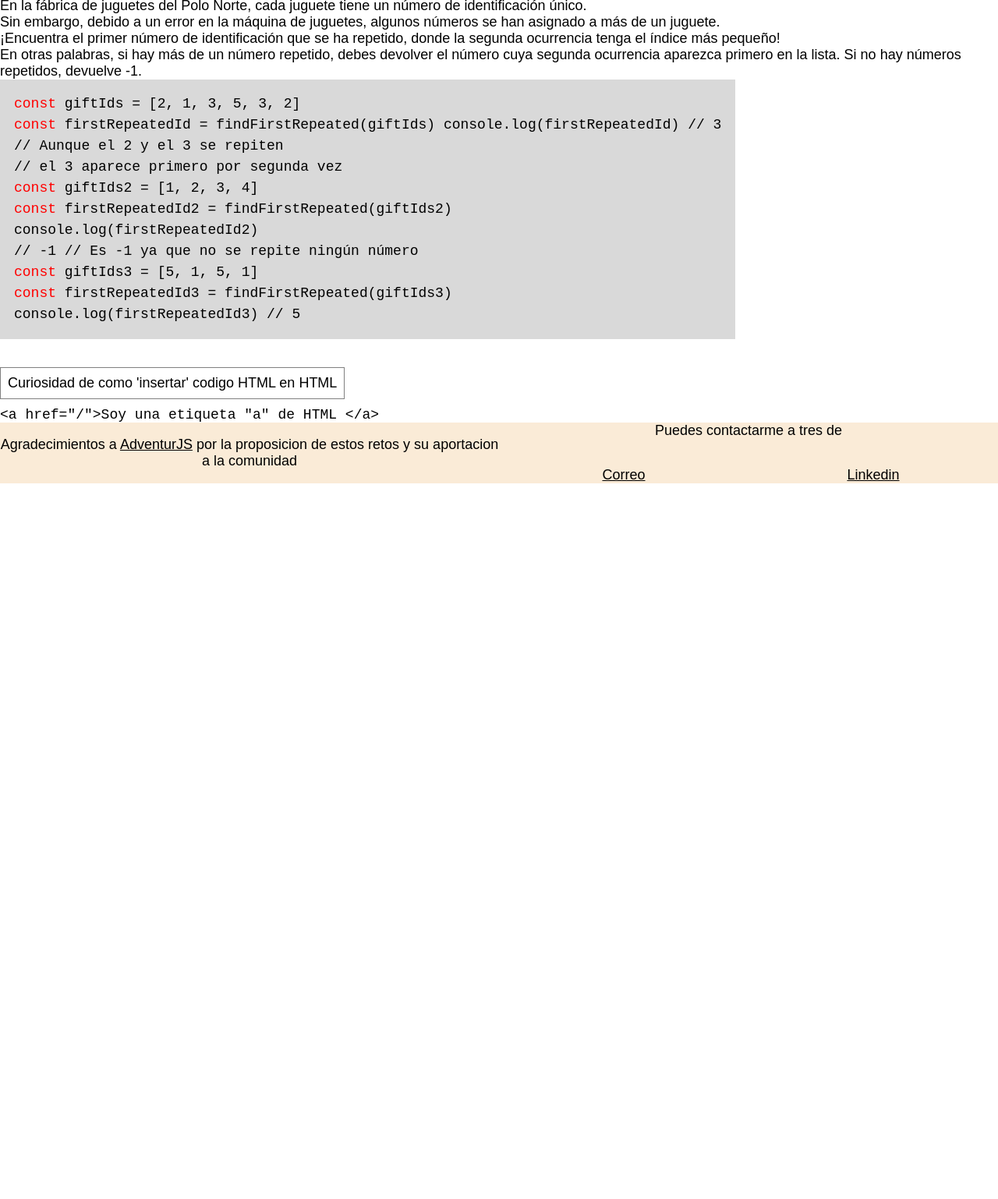
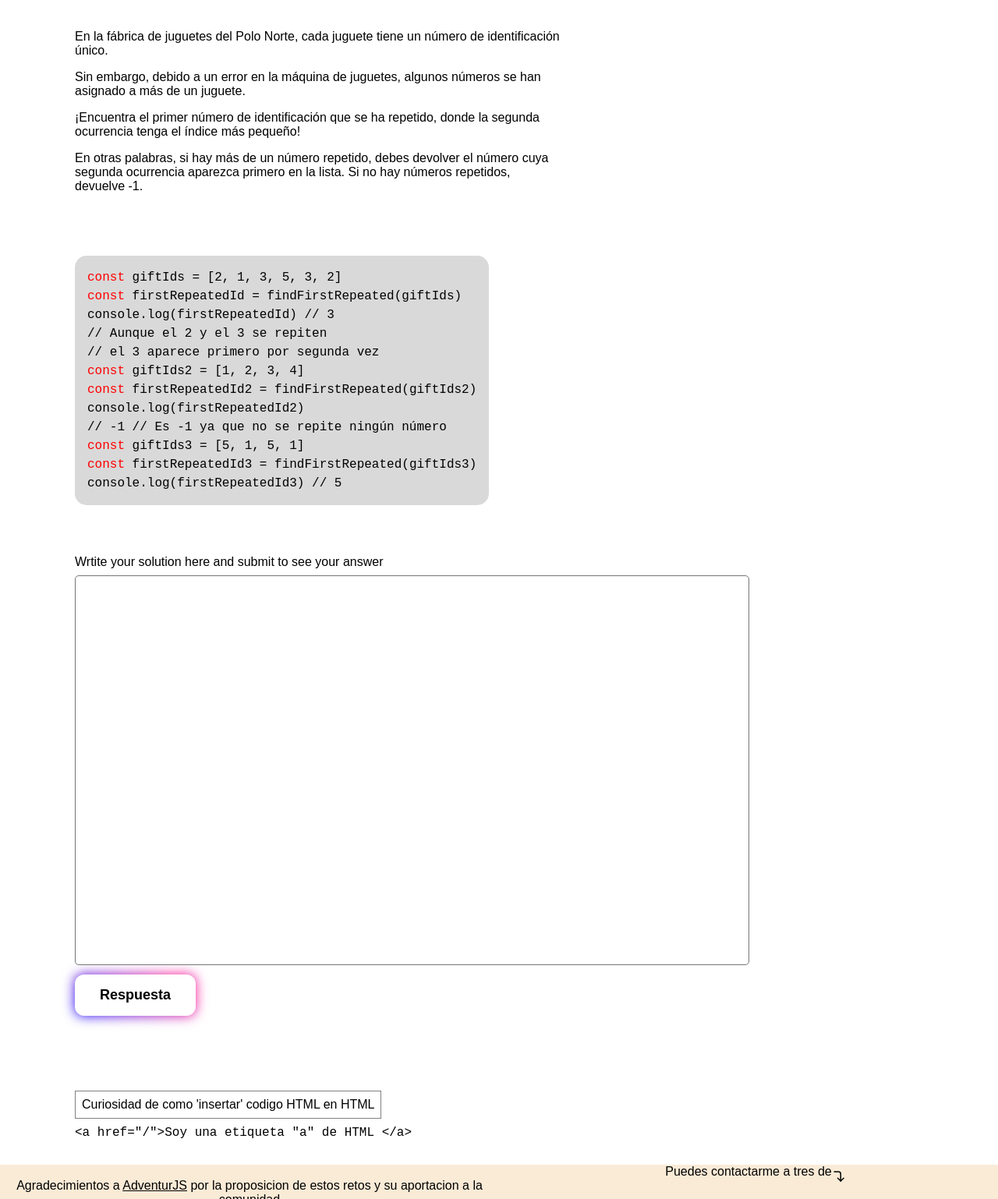
Before and after one commit to saulvg/learningJavaScript, a plain HTML site: page Challenges/retos/reto1/index.html in a window 1280 px wide. Shown: the part 69-1607 px from the top of the page at 78% size. Before the commit the page ends 800 px from the top, so only its background shows below. Drawn offline with Linux system fonts and the light colour scheme.

Commit message:
add textarea for write solution

```diff
--- /dev/null
+++ b/Challenges/lib/helpers/retos/retos.js
@@ -0,0 +1,32 @@
+window.onload = function () {
+  document.querySelector("form").addEventListener("submit", (e) => {
+    e.preventDefault();
+    const data = Object.fromEntries(new FormData(e.target));
+    //o en mas sencillo pero laboriosos recogiendo campo a campo
+    const solutionTextarea = document.getElementById("solution");
+    const solutionTextareaValue = solutionTextarea.value;
+
+    const answerContainer = document.getElementById("answer");
+
+    try {
+      //Esto sin las comprobacines adecuadas es inseguro por la posible inyection de codigo
+      const result = eval(data.solution);
+      answerContainer.innerHTML = `
+        <div>
+            <p>La solucion a tu codigo es ...</p>
+            <p>
+                ${result}
+            </p>
+        </div>
+      `;
+    } catch (error) {
+      answerContainer.innerHTML = `
+        <div>
+          <p>Ocurrió un error al ejecutar el código:</p>
+          <p>${error}</p>
+        </div>
+    `;
+    }
+    solutionTextarea.value = "";
+  });
+};
--- a/Challenges/retos/reto1/index.html
+++ b/Challenges/retos/reto1/index.html
@@ -4,12 +4,24 @@
     <meta charset="UTF-8" />
     <meta name="viewport" content="width=device-width, initial-scale=1.0" />
     <link rel="stylesheet" href="../../style.css" />
+    <!-- Script de logica -->
+    <script>
+      document.addEventListener("DOMContentLoaded", () => {
+        const constText = document.querySelector(".code-box");
+        constText.innerHTML = constText.innerHTML.replace(
+          /const/g,
+          "<span class='text-red'>const</span>"
+        );
+      });
+    </script>
+    <script src="../../lib/helpers/retos/retos.js"></script>
+
     <title>Reto 1</title>
   </head>
   <body>
     <div id="main-header"></div>
     <main>
-      <section>
+      <section class="container description-challenge">
         <p>
           En la fábrica de juguetes del Polo Norte, cada juguete tiene un número
           de identificación único.
@@ -32,10 +44,11 @@
           números repetidos, devuelve -1.
         </p>
       </section>
-      <article class="code-box">
+      <article class="code-box container">
         <pre>
             const giftIds = [2, 1, 3, 5, 3, 2]
-          const firstRepeatedId = findFirstRepeated(giftIds) console.log(firstRepeatedId) // 3
+            const firstRepeatedId = findFirstRepeated(giftIds)
+            console.log(firstRepeatedId) // 3
             // Aunque el 2 y el 3 se repiten
             // el 3 aparece primero por segunda vez
             const giftIds2 = [1, 2, 3, 4]
@@ -45,22 +58,41 @@
             const giftIds3 = [5, 1, 5, 1]
             const firstRepeatedId3 = findFirstRepeated(giftIds3)
             console.log(firstRepeatedId3) // 5
-        </pre>
+          </pre
+        >
       </article>
-
-
-    </pre>
-    <aside style="border: solid 1px gray; width: max-content; padding: .5rem; margin: 2rem 0 .5rem 0;">
-      <p>Curiosidad de como 'insertar' codigo HTML en HTML </p>
+      <section class="container">
+        <form action="POST">
+          <label for="solution">
+            Wrtite your solution here and submit to see your answer
+          </label>
+          <textarea
+            name="solution"
+            id="solution"
+            cols="100"
+            rows="30"
+          ></textarea>
+          <button type="submit">Respuesta</button>
+        </form>
+        <div id="answer"></div>
+      </section>
+      <div class="container">
+        <aside
+          style="
+            border: solid 1px gray;
+            width: max-content;
+            padding: 0.5rem;
+            margin: 2rem 0 0.5rem 0;
+          "
+        >
+          <p>Curiosidad de como 'insertar' codigo HTML en HTML</p>
         </aside>
         <code>&lt;a href="/"&gt;Soy una etiqueta "a" de HTML &lt;/a&gt;</code>
+      </div>
     </main>
     <div id="main-footer"></div>
+    <!-- Script de 'componentes' -->
     <script src="../../layout/layout.js"></script>
-    <script src="./public/icons.js"></script>
-    <script>
-      const constText = document.querySelector('.code-box')
-      constText.innerHTML = constText.innerHTML.replace(/const/g, "<span class='text-red'>const</span>")
-    </script>
+    <script src="../../public/icons.js"></script>
   </body>
 </html>
--- a/Challenges/style.css
+++ b/Challenges/style.css
@@ -10,14 +10,13 @@ a {
 html {
   height: 100vh;
   font-family: sans-serif;
-  font-size: 18px;
+  font-size: 16px;
 }
 body {
   height: 100vh;
 }
 #main-page {
   background-color: #082748d3;
-  padding: 3rem 2rem;
 }
 
 footer {
@@ -51,9 +50,10 @@ footer .contact li {
 
 /* main page */
 
-#challenge-section {
+.container {
   max-width: 72rem;
   margin: 0 auto;
+  padding: 2rem 2rem;
 }
 #main-bentos ul {
   display: grid;
@@ -128,9 +128,69 @@ footer .contact li {
 }
 
 /*Retos*/
+form button {
+  display: block;
+  background-color: #fff;
+  cursor: pointer;
+  border: none;
+  padding: 16px 32px;
+  color: black;
+  font-size: 18px;
+  font-weight: bold;
+  border-radius: 12px;
+  position: relative;
+}
+form button::before {
+  content: "";
+  position: absolute;
+  top: 0;
+  left: 0;
+  z-index: -1;
+  width: 100%;
+  height: 100%;
+  background: linear-gradient(
+    45deg,
+    red,
+    blue,
+    deeppink,
+    blue,
+    red,
+    blue,
+    deeppink,
+    blue
+  );
+  background-size: 800%;
+  border-radius: 10px;
+  filter: blur(8px);
+  animation: glowing 20s linear infinite;
+}
+
+textarea {
+  padding: 1.5rem;
+  border-radius: 5px;
+  margin: 0.5rem 0;
+  resize: none;
+}
+
+#answer div {
+  border: 1px solid black;
+  width: max-content;
+  padding: 1.5rem;
+  margin: 2rem 0;
+  border-radius: 10px;
+  line-height: 2em;
+  max-width: 50ch;
+  overflow-wrap: break-word;
+}
+
+.description-challenge p {
+  margin: 1rem 0;
+  max-width: 70ch;
+}
 .code-box pre {
   white-space: pre-line;
   background-color: rgba(161, 161, 161, 0.404);
+  border-radius: 15px;
   width: max-content;
   padding: 1rem;
   line-height: 1.5em;
@@ -161,6 +221,18 @@ footer .contact li {
     rotate: -5deg;
   }
 }
+
+@keyframes glowing {
+  0% {
+    background-position: 0 0;
+  }
+  50% {
+    background-position: 400% 0;
+  }
+  100% {
+    background-position: 0 0;
+  }
+}
 /* Media  queries*/
 @media (width <= 1024px) {
   #main-bentos ul {
```
Also changed, not shown: Challenges/index.html (+1 -1 lines). Lines whose indentation alone changed are shown as unchanged.
